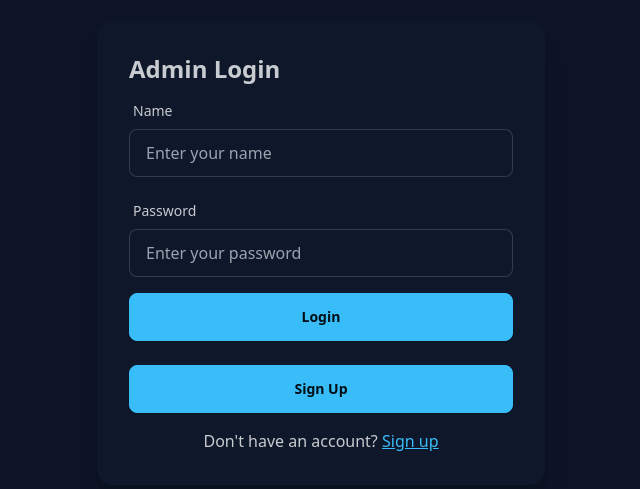
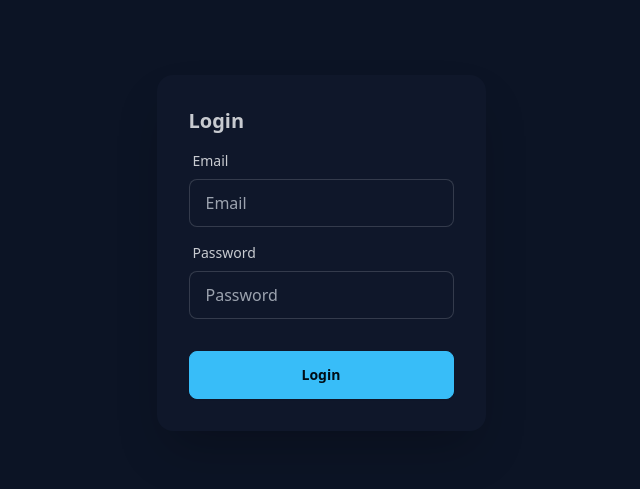
Before and after one commit to yvanol/crud_Frontend, a React (Vite) app: page /login in a window 1280 px wide. Shown: the part 147-636 px from the top of the page, without its empty margins (319-959 px from the left). Built offline with nearby package versions, Linux system fonts and the light colour scheme.

Commit message:
adding home page and about page

```diff
--- a/src/App.jsx
+++ b/src/App.jsx
@@ -6,6 +6,8 @@ import NavBar from './components/NavBar';
 import TableList from './components/TableList';
 import Login from './components/Login';
 import Signup from './components/Signup';
+import Home from './components/Home';
+import About from './components/About';
 import axios from 'axios';
 
 function App() {
@@ -36,14 +38,14 @@ function App() {
       } else {
         setIsAuthenticated(false);
       }
-      setIsOpen(false); // Ensure modal is closed after auth check
+      setIsOpen(false);
       setIsLoading(false);
     };
     verifyAuth();
   }, []);
 
   useEffect(() => {
-    console.log('isOpen changed:', isOpen); // Debug modal state
+    console.log('isOpen changed:', isOpen);
   }, [isOpen]);
 
   const fetchProducts = async () => {
@@ -65,7 +67,7 @@ function App() {
   };
 
   const handleOpen = (mode, product = null) => {
-    console.log('handleOpen called:', { mode, product }); // Debug
+    console.log('handleOpen called:', { mode, product });
     setModalMode(mode);
     setProductData(product);
     setIsOpen(true);
@@ -111,7 +113,7 @@ function App() {
     localStorage.removeItem('token');
     setIsAuthenticated(false);
     setTableData([]);
-    setIsOpen(false); // Close modal on logout
+    setIsOpen(false);
   };
 
   if (isLoading) {
@@ -122,10 +124,12 @@ function App() {
     <Router>
       <div className="min-h-screen bg-base-200">
         <Routes>
+          <Route path="/home" element={<Home />} />
+          <Route path="/about" element={<About />} />
           <Route path="/login" element={<Login setIsAuthenticated={setIsAuthenticated} />} />
           <Route path="/signup" element={<Signup />} />
           <Route
-            path="/"
+            path="/app"
             element={
               isAuthenticated ? (
                 <>
@@ -160,6 +164,7 @@ function App() {
               )
             }
           />
+          <Route path="/" element={<Navigate to="/home" replace />} />
         </Routes>
       </div>
     </Router>
--- /dev/null
+++ b/src/components/About.jsx
@@ -0,0 +1,22 @@
+import React from 'react';
+
+const About = () => {
+  return (
+    <div className="min-h-screen bg-base-200 flex flex-col items-center justify-center p-6">
+      <h1 className="text-4xl font-bold mb-6 text-base-content">About Product Manager</h1>
+      <div className="max-w-2xl text-base-content">
+        <p className="mb-4">
+          Product Manager is a simple and intuitive application designed to help you manage your product inventory efficiently.
+        </p>
+        <p className="mb-4">
+          With features like adding, updating, and deleting products, you can keep track of your inventory with ease. Our goal is to provide a seamless experience for small businesses and individuals.
+        </p>
+        <p>
+          Built with modern web technologies, Product Manager ensures reliability and performance, whether you're running it locally or in the cloud.
+        </p>
+      </div>
+    </div>
+  );
+};
+
+export default About;
--- /dev/null
+++ b/src/components/Home.jsx
@@ -0,0 +1,16 @@
+import React from 'react';
+import { Link } from 'react-router-dom';
+
+const Home = () => {
+  return (
+    <div className="min-h-screen bg-gradient-to-b from-gray-900 to-black flex flex-col items-center justify-center text-white">
+      <h1 className="text-5xl font-bold mb-6">Welcome to Product Manager</h1>
+      <p className="text-xl mb-8">Manage your products with ease and efficiency.</p>
+      <Link to="/login" className="btn btn-primary btn-lg">
+        Get Started
+      </Link>
+    </div>
+  );
+};
+
+export default Home;
--- a/src/components/Login.jsx
+++ b/src/components/Login.jsx
@@ -1,54 +1,45 @@
-import { useState } from 'react';
-import { useNavigate, Link } from 'react-router-dom';
-import axios from 'axios'; // Added missing import
+import React, { useState } from 'react';
+import axios from 'axios';
+import { useNavigate } from 'react-router-dom';
 
-function Login({ setIsAuthenticated }) {
-  const [name, setName] = useState('');
+const Login = ({ setIsAuthenticated }) => {
+  const [email, setEmail] = useState('');
   const [password, setPassword] = useState('');
   const [error, setError] = useState('');
   const navigate = useNavigate();
 
-  const handleLogin = async (e) => {
+  const handleSubmit = async (e) => {
     e.preventDefault();
     try {
-      console.log('Sending login request:', { name });
       const response = await axios.post(`${import.meta.env.VITE_API_URL}/api/auth/login`, {
-        name,
+        email,
         password,
       });
-      console.log('Login response:', { status: response.status, data: response.data });
-      if (response.status === 200) {
-        setIsAuthenticated(true);
-        localStorage.setItem('token', response.data.token);
-        navigate('/');
-      }
+      localStorage.setItem('token', response.data.token);
+      setIsAuthenticated(true);
+      navigate('/home'); // Redirect to home page
     } catch (err) {
-      setError(err.response?.data?.message || 'Invalid name or password');
-      console.error('Login fetch error:', err);
+      setError(err.response?.data?.message || 'Login failed');
     }
   };
 
-  const handleSignupNavigation = () => {
-    navigate('/signup');
-  };
-
   return (
-    <div className="flex items-center justify-center min-h-screen bg-base-200">
-      <div className="card w-full max-w-md bg-base-100 shadow-xl">
-        <div className="card-body">
-          <h2 className="card-title text-2xl font-bold text-center">Admin Login</h2>
-          {error && <p className="text-error text-center">{error}</p>}
-          <form onSubmit={handleLogin} className="space-y-4">
+    <div className="hero min-h-screen bg-base-200">
+      <div className="hero-content flex-col">
+        <div className="card w-full max-w-sm shadow-2xl bg-base-100">
+          <form onSubmit={handleSubmit} className="card-body">
+            <h2 className="card-title">Login</h2>
+            {error && <p className="text-error">{error}</p>}
             <div className="form-control">
               <label className="label">
-                <span className="label-text">Name</span>
+                <span className="label-text">Email</span>
               </label>
               <input
-                type="text"
-                value={name}
-                onChange={(e) => setName(e.target.value)}
-                className="input input-bordered w-full"
-                placeholder="Enter your name"
+                type="email"
+                value={email}
+                onChange={(e) => setEmail(e.target.value)}
+                placeholder="Email"
+                className="input input-bordered"
                 required
               />
             </div>
@@ -60,35 +51,19 @@ function Login({ setIsAuthenticated }) {
                 type="password"
                 value={password}
                 onChange={(e) => setPassword(e.target.value)}
-                className="input input-bordered w-full"
-                placeholder="Enter your password"
+                placeholder="Password"
+                className="input input-bordered"
                 required
               />
             </div>
             <div className="form-control mt-6">
-              <button type="submit" className="btn btn-primary w-full">
-                Login
-              </button>
+              <button type="submit" className="btn btn-primary">Login</button>
             </div>
           </form>
-          <div className="form-control mt-4">
-            <button
-              onClick={handleSignupNavigation}
-              className="btn btn-primary w-full"
-            >
-              Sign Up
-            </button>
-          </div>
-          <p className="text-center mt-2">
-            Don't have an account?{' '}
-            <Link to="/signup" className="link link-primary">
-              Sign up
-            </Link>
-          </p>
         </div>
       </div>
     </div>
   );
-}
+};
 
 export default Login;
--- a/src/components/NavBar.jsx
+++ b/src/components/NavBar.jsx
@@ -1,34 +1,32 @@
-import { Link, useNavigate } from 'react-router-dom';
+import React from 'react';
+import { Link } from 'react-router-dom';
 
-export default function NavBar({ onOpen, onSearch, setIsAuthenticated }) {
-  const navigate = useNavigate();
-
-  const handleSearchChange = (event) => {
-    const searchValue = event.target.value;
-    onSearch(searchValue);
-  };
-
-  const handleLogout = () => {
-    setIsAuthenticated(false);
-    localStorage.removeItem('token');
-    navigate('/login');
-  };
-
+const NavBar = ({ onOpen, onSearch, onLogout }) => {
   return (
-    <div className="navbar bg-base-100 shadow-md rounded-full p-2 pt-10 flex items-center justify-between">
-      <div className="navbar flex-grow flex items-center justify-center">
-        <Link to="/" className="text-xl pl-10">Product Management</Link>
-        <div className="form-control mx-2">
+    <div className="navbar bg-base-100 shadow">
+      <div className="flex-1">
+        <Link to="/home" className="btn btn-ghost normal-case text-xl">Product Manager</Link>
+      </div>
+      <div className="flex-none gap-2">
+        <Link to="/home" className="btn btn-ghost">Home</Link>
+        <Link to="/about" className="btn btn-ghost">About</Link>
+        <div className="form-control">
           <input
             type="text"
-            placeholder="Search"
-            onChange={handleSearchChange}
-            className="input input-bordered w-24 md:w-auto"
+            placeholder="Search products..."
+            onChange={(e) => onSearch(e.target.value)}
+            className="input input-bordered"
           />
         </div>
-        <button onClick={onOpen} className="btn btn-primary">Add Product</button>
-        <button onClick={handleLogout} className="btn btn-ghost ml-2">Logout</button>
+        <button onClick={onOpen} className="btn btn-primary">
+          Add Product
+        </button>
+        <button onClick={onLogout} className="btn btn-outline btn-error">
+          Logout
+        </button>
       </div>
     </div>
   );
-}
+};
+
+export default NavBar;
```
